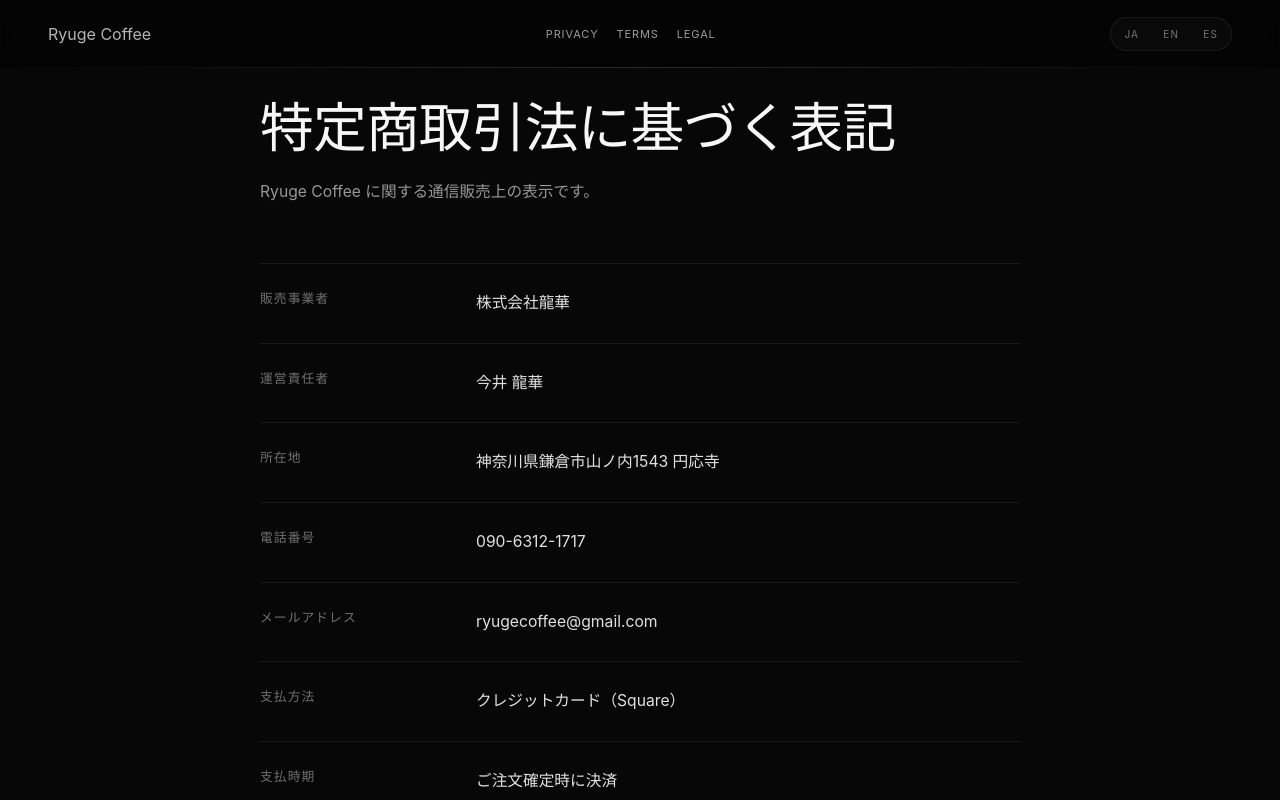
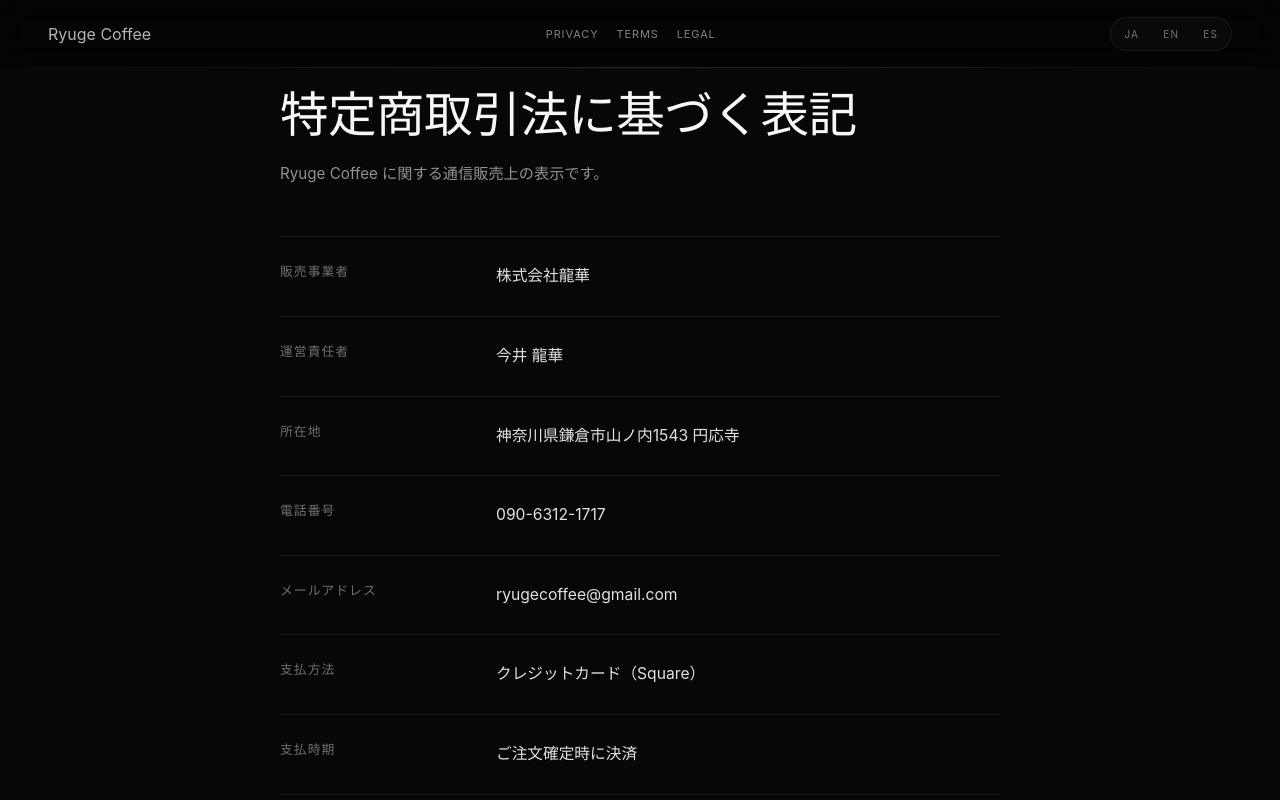
Before and after one commit to ryugecoffee/Ryuge-site, a React (Vite) app: page /legal in a window 1280 px wide. Shown: the top 800 px of the page. Built offline with nearby package versions, Linux system fonts and the light colour scheme.

Commit message:
final polish for legal pages

```diff
--- a/src/App.css
+++ b/src/App.css
@@ -353,7 +353,7 @@
 }
 
 .site-nav a {
-  color: rgba(255, 255, 255, 0.6);
+  color: rgba(255, 255, 255, 0.5);
   letter-spacing: 0.08em;
   text-transform: uppercase;
 }
@@ -1290,9 +1290,9 @@
 }
 
 .legal-document {
-  width: min(760px, calc(100% - 56px));
+  width: min(720px, calc(100% - 56px));
   margin: 0 auto;
-  padding: 104px 0 120px;
+  padding: 92px 0 112px;
 }
 
 .legal-eyebrow {
@@ -1304,21 +1304,21 @@
 }
 
 .legal-document h1 {
-  margin: 0 0 20px;
+  margin: 0 0 18px;
   font-family: "Cormorant Garamond", serif;
-  font-size: clamp(2.5rem, 4.2vw, 4.4rem);
+  font-size: clamp(2.2rem, 3.8vw, 3.9rem);
   font-weight: 500;
-  line-height: 0.98;
-  letter-spacing: -0.015em;
+  line-height: 1.02;
+  letter-spacing: -0.012em;
   color: rgba(255, 255, 255, 0.97);
 }
 
 .legal-lead {
-  margin: 0 0 56px;
-  max-width: 620px;
-  color: rgba(255, 255, 255, 0.58);
-  line-height: 1.95;
-  font-size: 0.98rem;
+  margin: 0 0 48px;
+  max-width: 580px;
+  color: rgba(255, 255, 255, 0.56);
+  line-height: 1.9;
+  font-size: 0.95rem;
 }
 
 .legal-table {
@@ -1365,12 +1365,12 @@
 
 .legal-block h2,
 .legal-sections h2 {
-  margin: 0 0 12px;
+  margin: 0 0 10px;
   font-family: "Cormorant Garamond", serif;
-  font-size: 1.45rem;
+  font-size: 1.32rem;
   font-weight: 500;
   letter-spacing: 0.01em;
-  color: rgba(255, 255, 255, 0.92);
+  color: rgba(255, 255, 255, 0.9);
 }
 
 .legal-block p,
```
